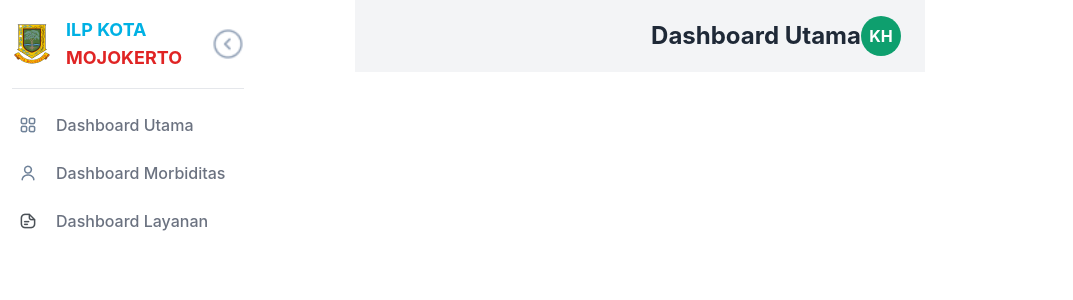
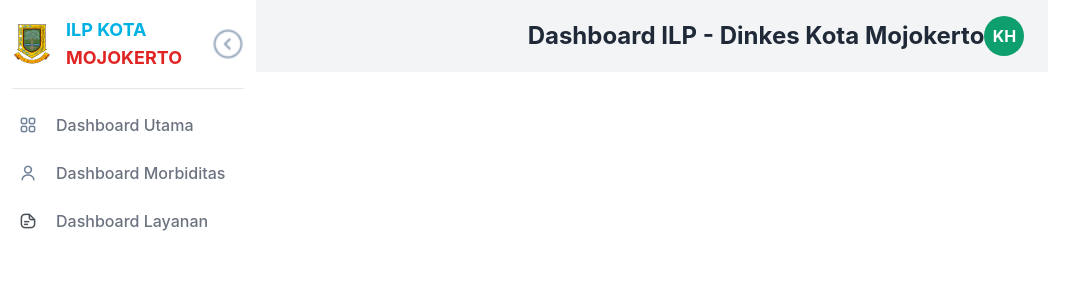
Before and after one commit to winatabayu00/chisu-dasboard-ui, a React (Vite) app: page / in a window 1280 px wide. Shown: the top 300 px of the page, without its empty margins (0-1073 px from the left). Built offline with nearby package versions, Linux system fonts and the light colour scheme.

Commit message:
refactor: update header

```diff
--- a/src/layouts/Header.tsx
+++ b/src/layouts/Header.tsx
@@ -6,7 +6,7 @@ interface HeaderProps {
 const Header: React.FC<HeaderProps> = ({ title }) => (
     <header className="d-flex justify-between items-center mb-6">
         <div className="d-flex bg-gray-100 p-4 flex justify-between items-center">
-            <h1 className="text-2xl font-bold text-gray-800" style={{paddingLeft:'280px'}}>{title}</h1>
+            <h1 className="text-2xl font-bold text-gray-800" style={{paddingLeft:'280px'}}>Dashboard ILP - Dinkes Kota Mojokerto</h1>
             <div className="flex items-center">
                 <div
                     className="bg-green-500 text-white rounded-full w-10 h-10 flex items-center justify-center mr-2">
```
Also changed, not shown: 1 other file (tests, documents, lock files or other folders).
